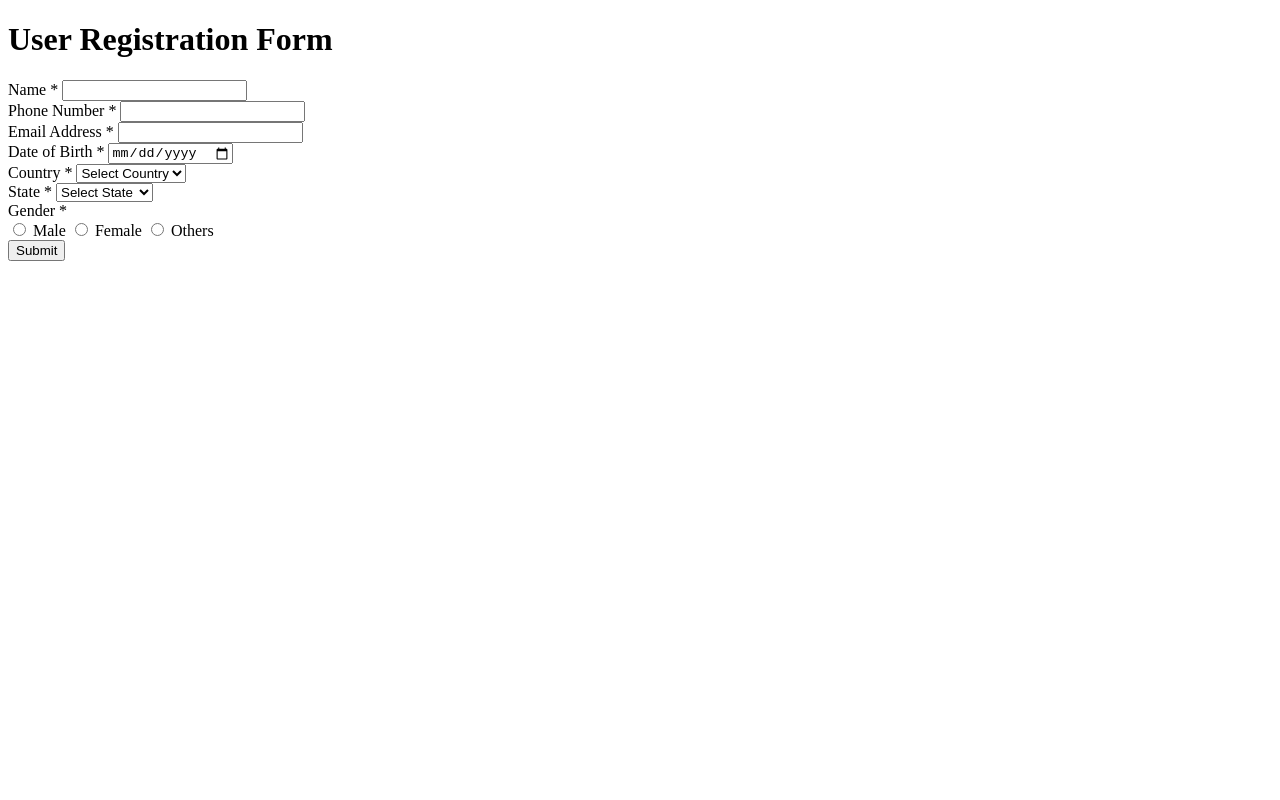
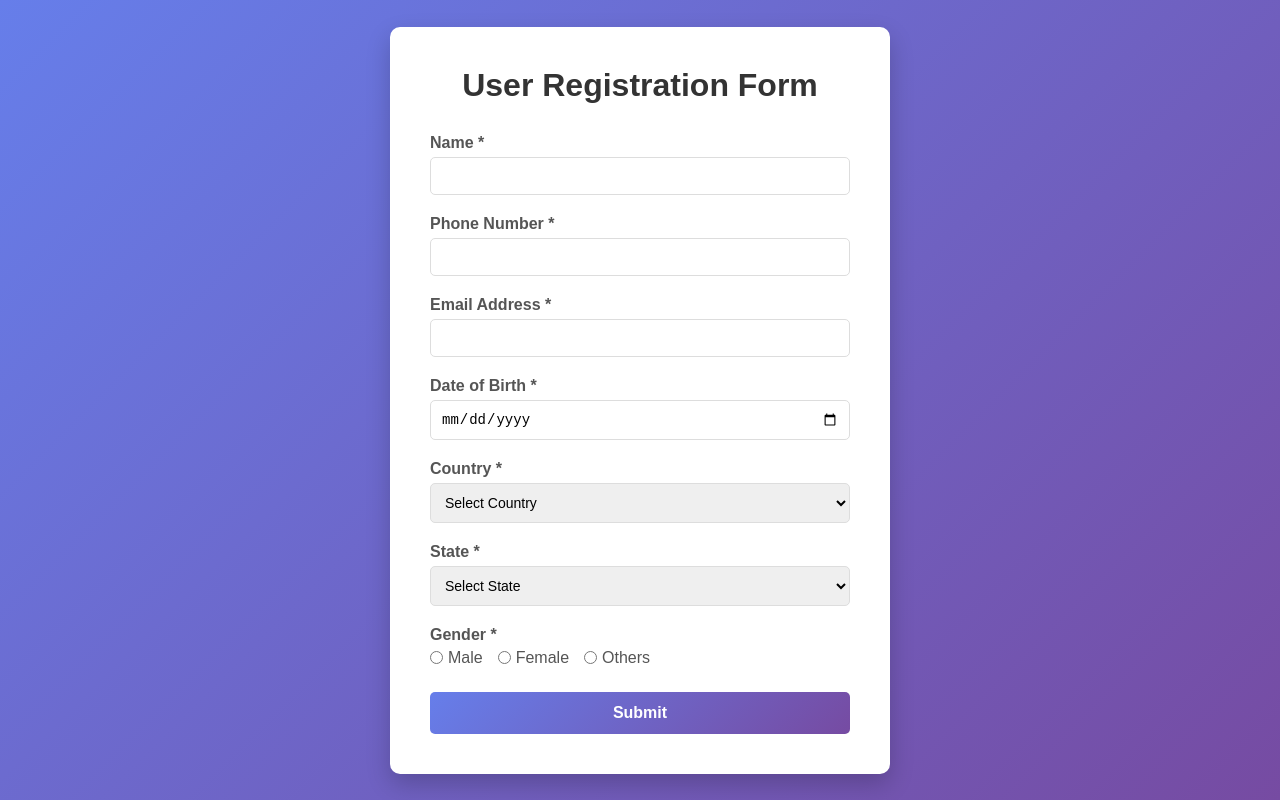
Before and after one commit to imnaruto/NodeServer, a website: page index.html in a window 1280 px wide. Drawn offline with Linux system fonts and the light colour scheme.

Commit message:
HTML page with styling

```diff
--- a/index.html
+++ b/index.html
@@ -4,6 +4,121 @@
     <meta charset="UTF-8">
     <meta name="viewport" content="width=device-width, initial-scale=1.0">
     <title>User Registration Form</title>
+    <style>
+        * {
+            margin: 0;
+            padding: 0;
+            box-sizing: border-box;
+        }
+
+        body {
+            font-family: Arial, sans-serif;
+            background: linear-gradient(135deg, #667eea 0%, #764ba2 100%);
+            min-height: 100vh;
+            display: flex;
+            justify-content: center;
+            align-items: center;
+            padding: 20px;
+        }
+
+        .container {
+            background: white;
+            padding: 40px;
+            border-radius: 10px;
+            box-shadow: 0 10px 25px rgba(0,0,0,0.2);
+            max-width: 500px;
+            width: 100%;
+        }
+
+        h1 {
+            text-align: center;
+            color: #333;
+            margin-bottom: 30px;
+        }
+
+        .form-group {
+            margin-bottom: 20px;
+        }
+
+        label {
+            display: block;
+            margin-bottom: 5px;
+            color: #555;
+            font-weight: bold;
+        }
+
+        input[type="text"],
+        input[type="email"],
+        input[type="tel"],
+        input[type="date"],
+        select {
+            width: 100%;
+            padding: 10px;
+            border: 1px solid #ddd;
+            border-radius: 5px;
+            font-size: 14px;
+            transition: border-color 0.3s;
+        }
+
+        input:focus,
+        select:focus {
+            outline: none;
+            border-color: #667eea;
+        }
+
+        .radio-group {
+            display: flex;
+            gap: 15px;
+            margin-top: 5px;
+        }
+
+        .radio-group label {
+            display: flex;
+            align-items: center;
+            font-weight: normal;
+        }
+        .radio-group input[type="radio"] {
+            margin-right: 5px;
+            width: auto;
+        }
+
+        button {
+            width: 100%;
+            padding: 12px;
+            background: linear-gradient(135deg, #667eea 0%, #764ba2 100%);
+            color: white;
+            border: none;
+            border-radius: 5px;
+            font-size: 16px;
+            font-weight: bold;
+            cursor: pointer;
+            transition: transform 0.2s;
+        }
+
+        button:hover {
+            transform: translateY(-2px);
+        }
+
+        .message {
+            margin-top: 20px;
+            padding: 10px;
+            border-radius: 5px;
+            text-align: center;
+            display: none;
+        }
+
+        .message.success {
+            background: #d4edda;
+            color: #155724;
+            border: 1px solid #c3e6cb;
+        }
+        .message.error {
+            background: #f8d7da;
+            color: #721c24;
+            border: 1px solid #f5c6cb;
+        }
+    </style>
+
 </head>
 <body>
     <div class="container">
```
